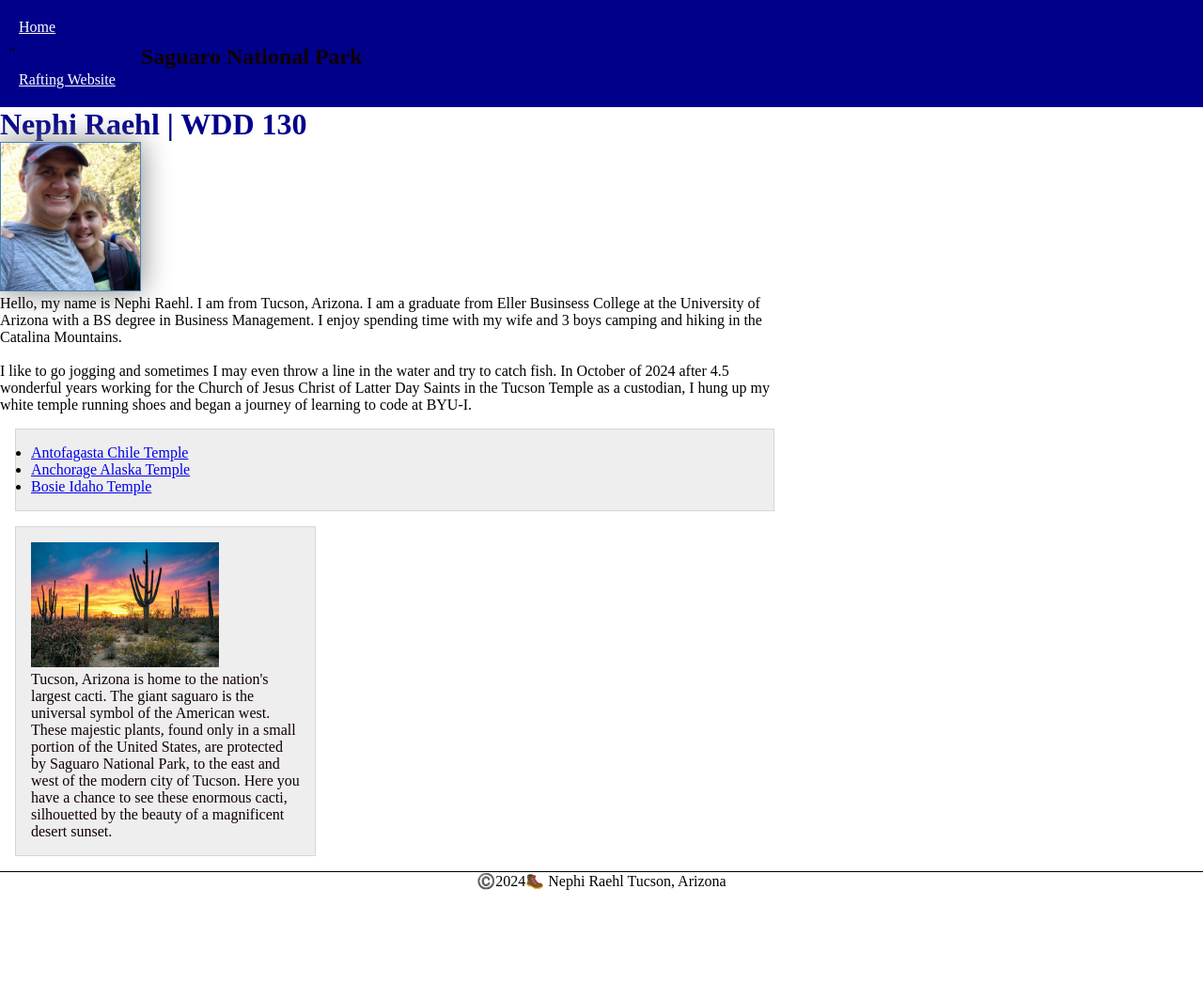
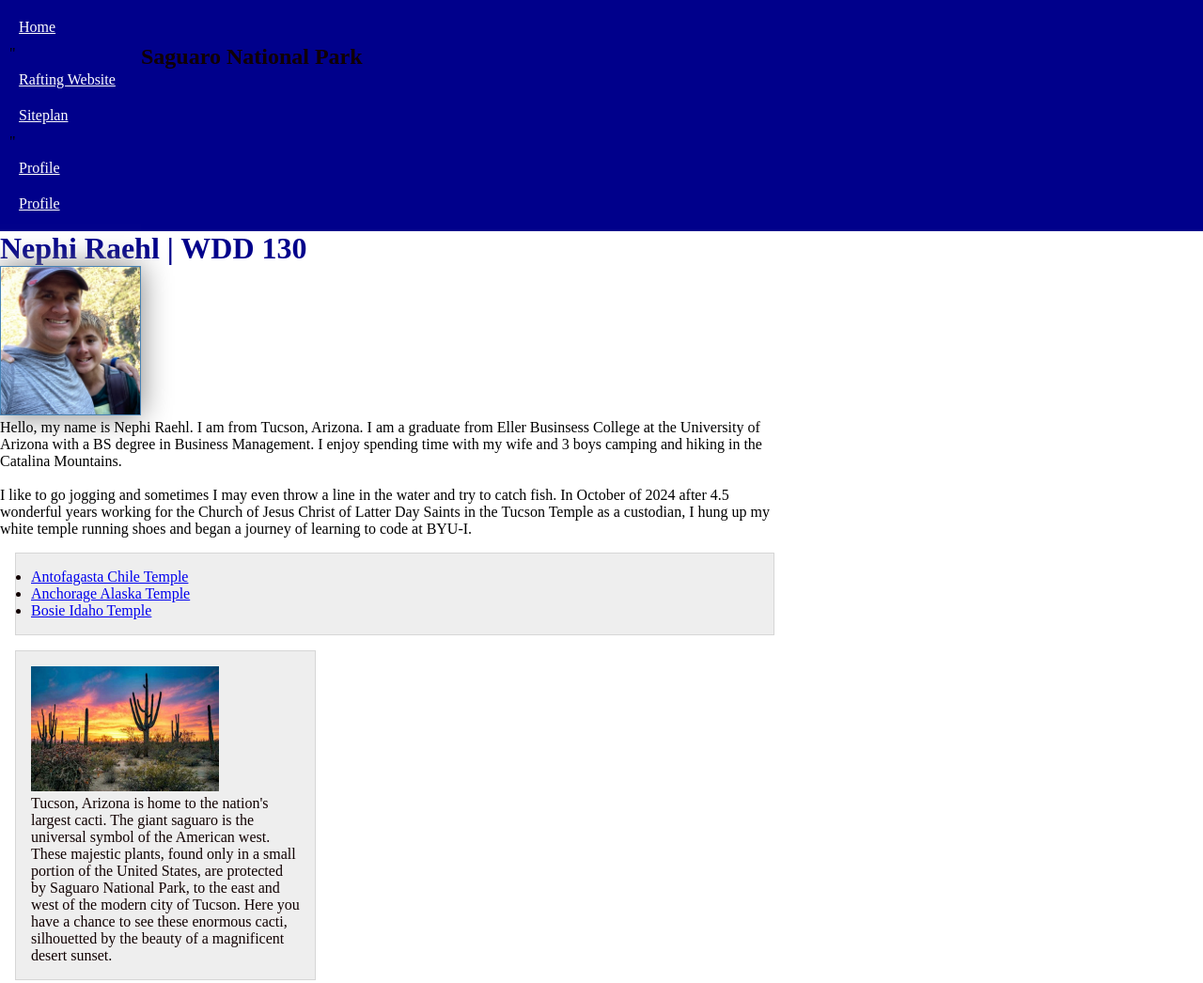
Before and after one commit to nephi-raehl/wdd130, a plain HTML site: page index.html in a window 1280 px wide. Shown: the top 1046 px of the page at 94% size. Before the commit the page ends 947 px from the top, so only its background shows below. Drawn offline with Linux system fonts and the light colour scheme.

Commit message:
Add links

```diff
--- a/index.html
+++ b/index.html
@@ -14,6 +14,9 @@
        <nav>
         <a href="#">Home</a>"
         <a href="wwr/">Rafting Website</a>
+        <a href="wwr/site-plan-rafting.html">Siteplan</a>"
+        <a href="https://linkedin.com">Profile</a>
+        <a href="https://facebook.com">Profile</a>
       </nav>
     </header>
     <main>
```
